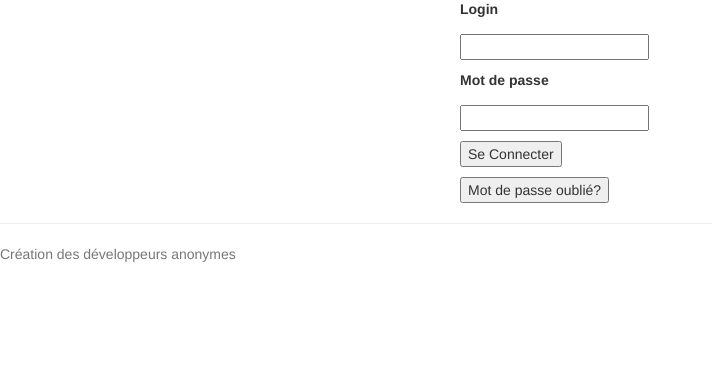
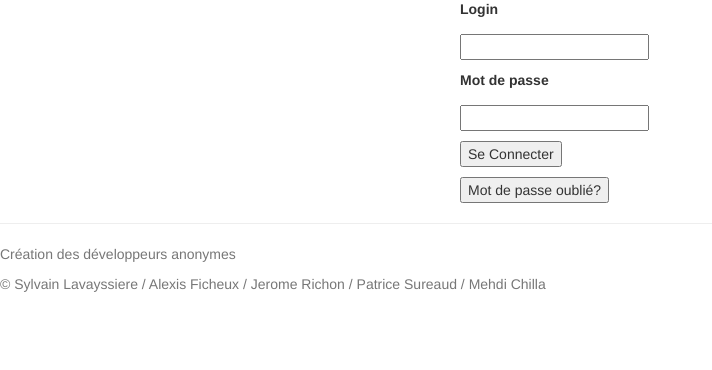
Before and after one commit to yakasan/E-S-Photographie, a PHP site: page /admin_pams/index.html in a window 1280 px wide. Shown: the part 93-463 px from the top of the page, without its empty margins (0-712 px from the left). Run offline with PHP 8.4, Linux system fonts and the light colour scheme.

Commit message:
ajout copyright

```diff
--- a/admin_pams/inc/footer.inc.php
+++ b/admin_pams/inc/footer.inc.php
@@ -1,6 +1,7 @@
 <footer class="footer clearfix">
 	<div class="container">
         <p class="text-muted">Création des développeurs anonymes</p>
+        <p class="text-muted">© Sylvain Lavayssiere / Alexis Ficheux / Jerome Richon / Patrice Sureaud / Mehdi Chilla</p>
   	</div>
 </footer>
 </body>
--- a/admin_pams/index.html
+++ b/admin_pams/index.html
@@ -34,6 +34,7 @@
 			<footer class="footer">
 
 			<p class="text-muted">Création des développeurs anonymes</p>
+			<p class="text-muted">© Sylvain Lavayssiere / Alexis Ficheux / Jerome Richon / Patrice Sureaud / Mehdi Chilla</p>
 
 		</footer>
 	</body>
```
